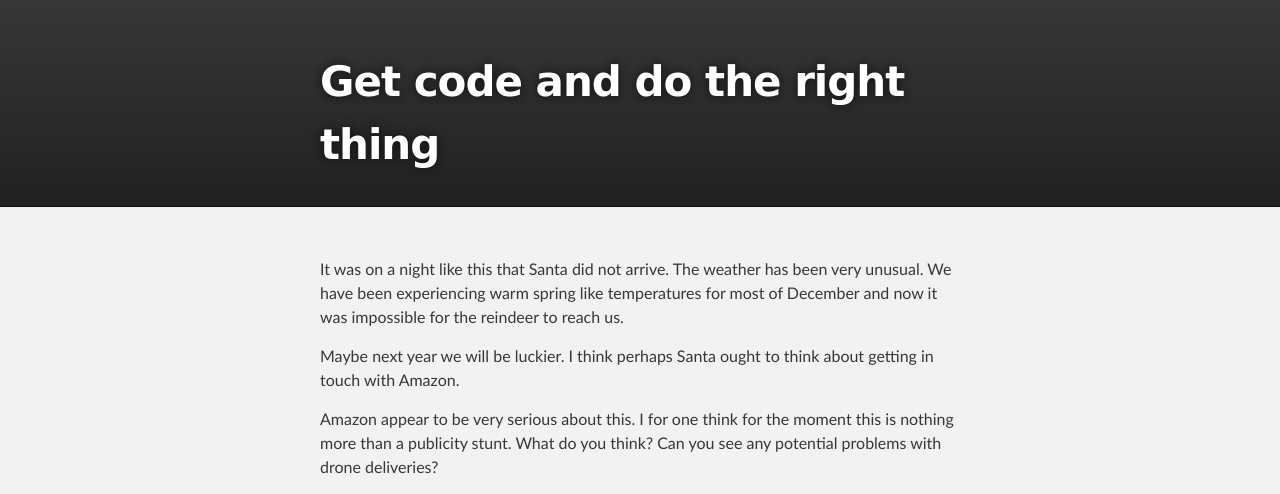
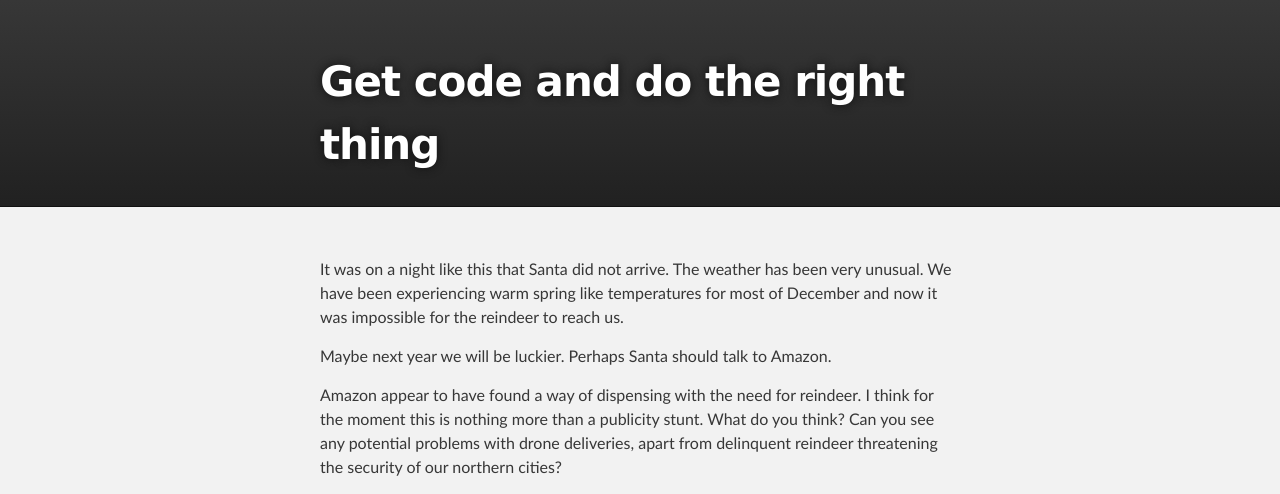
Before and after one commit to dindigit/dindigit.github.io, a Jekyll site: the page built from _posts/2015-12-19-waiting-for-the-bearded-guy-dressed-in-red.md, in a window 1280 px wide. Shown: the top 494 px of the page. Built offline with Jekyll 4.4.1, drawn with Linux system fonts in a browser that asks for light colours; grey boxes are pictures that could not be loaded.

Commit message:
Updated '_posts/2015-12-19-waiting-for-the-bearded-guy-dressed-in-red.md' via CloudCannon

```diff
--- a/_posts/2015-12-19-waiting-for-the-bearded-guy-dressed-in-red.md
+++ b/_posts/2015-12-19-waiting-for-the-bearded-guy-dressed-in-red.md
@@ -7,8 +7,8 @@ author: Mr Xmas
 
 It was on a night like this that Santa did not arrive. The weather has been very unusual. We have been experiencing warm spring like temperatures for most of December and now it was impossible for the reindeer to reach us.
 
-Maybe next year we will be luckier. I think perhaps Santa ought to think about getting in touch with Amazon.
+Maybe next year we will be luckier. Perhaps Santa should talk to Amazon.
 
-Amazon appear to be very serious about this. I for one think for the moment this is nothing more than a publicity stunt. What do you think? Can you see any potential problems with drone deliveries?
+Amazon appear to have found a way of dispensing with the need for reindeer. I think for the moment this is nothing more than a publicity stunt. What do you think? Can you see any potential problems with drone deliveries, apart from delinquent reindeer threatening the security of our northern cities?
 
 <iframe width="560" height="315" src="https://www.youtube.com/embed/Le46ERPMlWU" frameborder="0" allowfullscreen=""></iframe>
```
